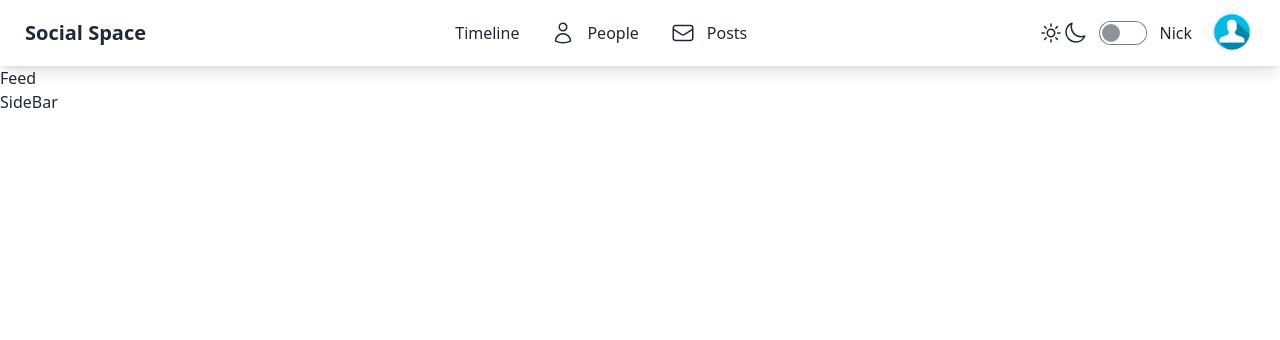
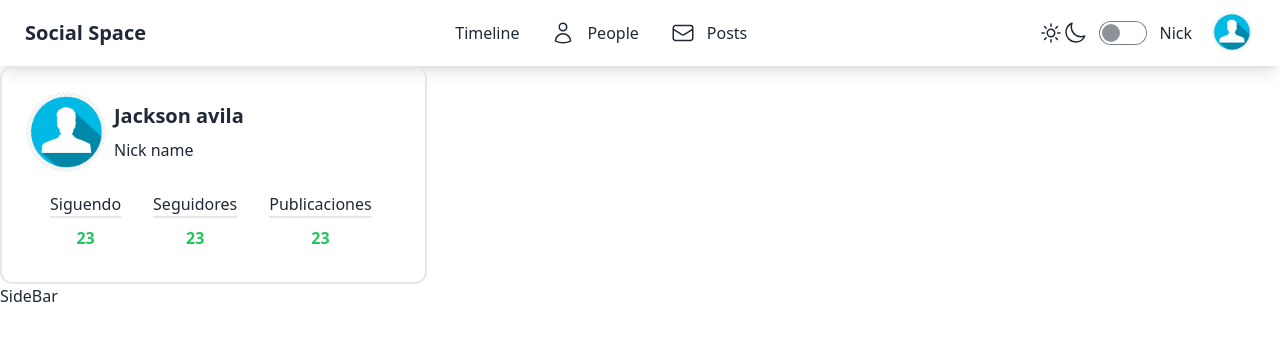
Before and after one commit to jackAvilaP/client-red-social, a React (Vite) app: page /social/feed in a window 1280 px wide. Shown: the top 340 px of the page. Built offline with nearby package versions, Linux system fonts and the light colour scheme.

Commit message:
create component with tailwind

```diff
--- a/src/Router/Routers.jsx
+++ b/src/Router/Routers.jsx
@@ -8,10 +8,12 @@ import Feed from "../components/publication/Feed";
 import Login from "../components/user/Login";
 import Register from "../components/user/Register";
 
+
 const Routers = () => {
   return (
     <BrowserRouter>
-      {/* nested routes       */}
+
+      {/* nested routes */}
       <Routes>
         <Route path="/" element={<PublicLayout />}>
           <Route index element={<Login />} />
@@ -26,6 +28,7 @@ const Routers = () => {
 
         <Route path="*" element={<h1>Error 404</h1>} />
       </Routes>
+
     </BrowserRouter>
   );
 };
--- a/src/components/publication/Feed.jsx
+++ b/src/components/publication/Feed.jsx
@@ -1,8 +1,15 @@
 import React from 'react'
 
+import InfoUser from '../user/InfoUser';
+
 const Feed = () => {
+
   return (
-    <div>Feed</div>
+    <div>
+      <section className='w-1/3'>
+        <InfoUser />
+      </section>
+    </div>
   )
 }
 
--- /dev/null
+++ b/src/components/user/InfoUser.jsx
@@ -0,0 +1,46 @@
+import React from 'react'
+import user from "../../assets/img/user.png";
+
+const InfoUser = () => {
+    return (
+
+            <div className='card'>
+                {/* Header */}
+                <div className='card-header'>
+                    <div className='card-img'>
+                        <div className="rounded-full">
+                            <img src={user} />
+                        </div>
+                    </div>
+                    <section>
+                        <h1 className='card-title'>Jackson avila</h1>
+                        <h2 className='card-subtitle'> Nick name</h2>
+                    </section>
+                </div>
+
+                {/* body card */}
+                <div className='card-body'>
+                    <ul className='card-list'>
+                        <li className='card-li'>
+                            <p className='mb-2 border-solid border-b-2 border-gray-200'>Siguendo</p>
+                            <p className='card-number'>23</p>
+                        </li>
+                        <li className='card-li'>
+                            <p className='mb-2 border-solid border-b-2 border-gray-200'>
+                                Seguidores
+                            </p>
+                            <p className='card-number'>23</p>
+                        </li>
+                        <li className='card-li'>
+                        <p className='mb-2 border-solid border-b-2 border-gray-200'>
+                            Publicaciones
+                        </p>
+                            <p className='card-number'>23</p>
+                        </li>
+                    </ul>
+                </div>
+            </div>
+    )
+}
+
+export default InfoUser;
--- a/src/components/user/Login.jsx
+++ b/src/components/user/Login.jsx
@@ -17,8 +17,12 @@ const Login = () => {
       }
     })
     const data = await request.json();
-    console.log(loginMessage);
+    console.log(data, loginMessage);
     setLoginMessage(data.message);
+    if (data.status === "success") {
+      localStorage.setItem("token", data.token);
+      localStorage.setItem("user", JSON.stringify(data.user));
+    }
   }
 
   return (
--- a/src/index.css
+++ b/src/index.css
@@ -1,3 +1,39 @@
 @tailwind base;
 @tailwind components;
 @tailwind utilities;
+
+@layer components {
+    /* Card info user */
+    .card {
+        @apply border-solid border-2 border-gray-200 rounded-xl p-6 overflow-hidden;
+    }
+    .card-header {
+        @apply flex items-center mb-3;
+    }
+    .card-body {
+        @apply p-2;
+    }
+
+    .card .card-header .card-img {
+        @apply avatar w-20 rounded-full;
+    }
+
+    .card .card-header .card-title {
+        @apply font-bold mb-2 ml-2;
+    }
+
+    .card .card-header .card-subtitle {
+        @apply font-medium ml-2;
+    }
+
+    .card .card-body .card-list {
+        @apply flex;
+    }
+    .card .card-body .card-list .card-li {
+        @apply mx-4 text-center ;
+    }
+
+    .card .card-body .card-list .card-li .card-number {
+        @apply text-green-500 font-bold;
+    }
+}
```
